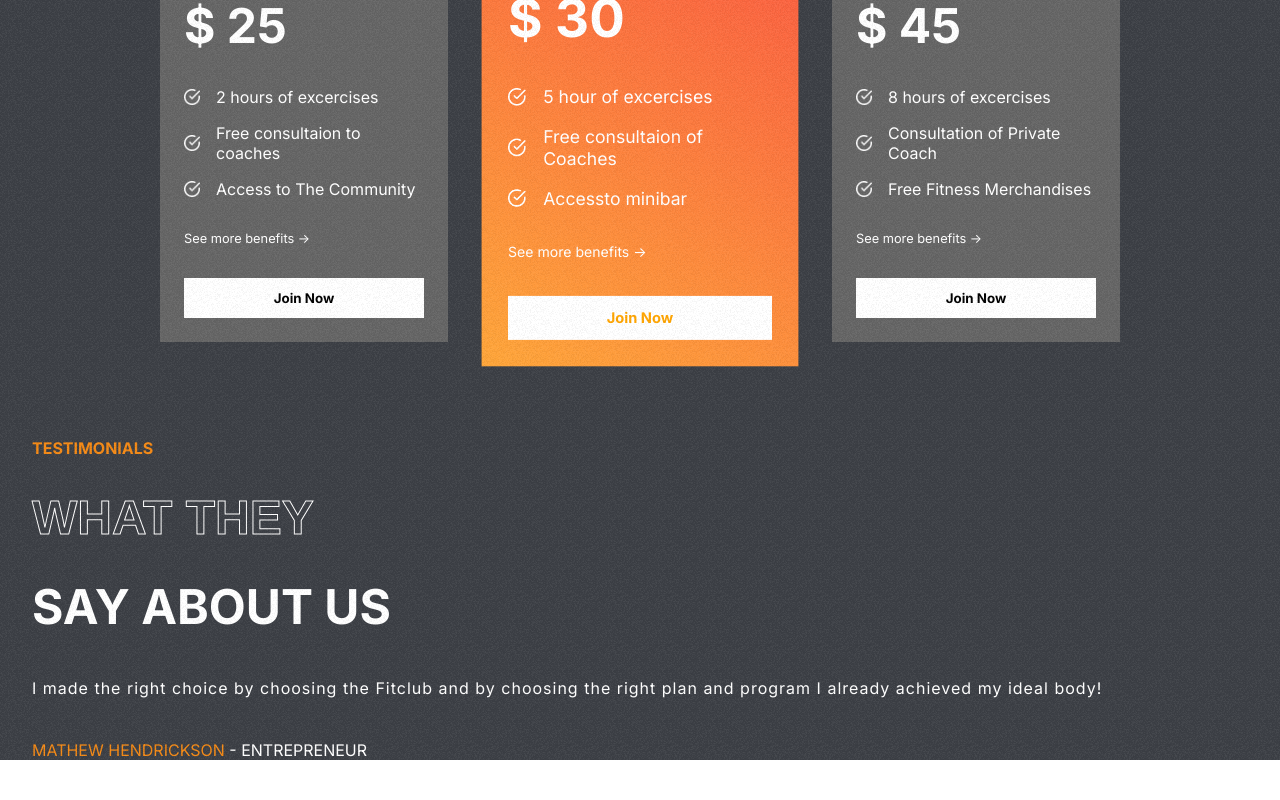
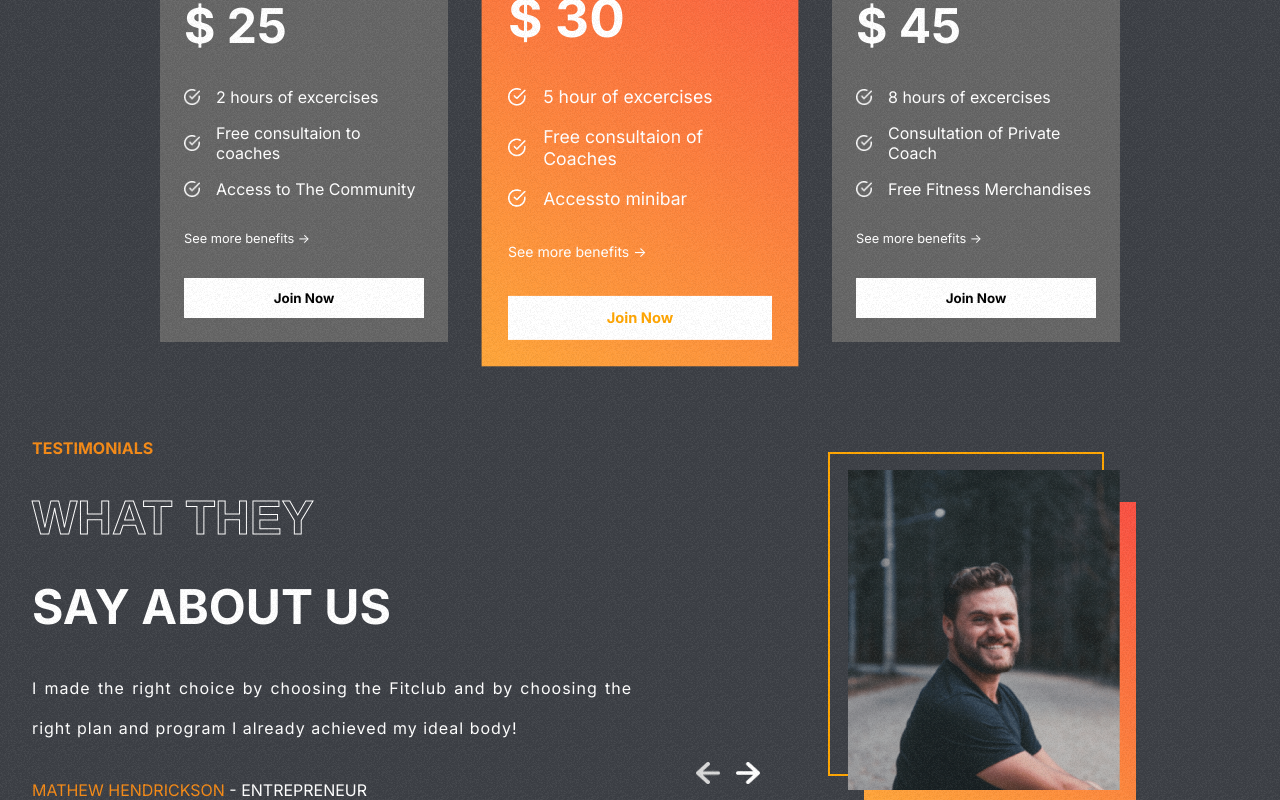
Before and after one commit to JarekCh/gym_website, a React (Create React App) app: page / in a window 1280 px wide. Shown: the part 2090-2890 px from the top of the page. Before the commit the page ends 2850 px from the top, so only its background shows below. Built offline with nearby package versions, Linux system fonts and the light colour scheme; the HTML template or start-up script is replaced by a standard one.

Commit message:
add leftArrow.png in assets edit Testimonials component and css, add right site with logic

```diff
--- a/src/components/Testimonials/Testimonials.css
+++ b/src/components/Testimonials/Testimonials.css
@@ -30,3 +30,49 @@
   letter-spacing: 1px;
   line-height: 40px;
 }
+
+.testimonials__right {
+  flex: 1 1;
+  position: relative;
+}
+
+.testimonials__right > img {
+  position: absolute;
+  width: 17rem;
+  height: 20rem;
+  object-fit: cover;
+  right: 8rem;
+  top: 2rem;
+}
+
+.testimonials__right > :nth-child(1) {
+  position: absolute;
+  width: 17rem;
+  height: 20rem;
+  border: 2px solid orange;
+  background-color: transparent;
+  right: 9rem;
+  top: 0.9rem;
+}
+
+.testimonials__right > :nth-child(2) {
+  position: absolute;
+  width: 17rem;
+  height: 19rem;
+  right: 7rem;
+  top: 4rem;
+  background: var(--planCard);
+}
+
+.testimonials__arrows {
+  display: flex;
+  gap: 1rem;
+  position: absolute;
+  bottom: 1rem;
+  left: 3rem;
+}
+
+.testimonials__arrows > img {
+  width: 1.5rem;
+  cursor: pointer;
+}
--- a/src/components/Testimonials/Testimonials.jsx
+++ b/src/components/Testimonials/Testimonials.jsx
@@ -1,6 +1,8 @@
 import React, { useState } from 'react';
 import './Testimonials.css';
 import { testimonialsData } from '../../data/testimonialsData';
+import leftArrow from '../../assets/leftArrow.png';
+import rightArrow from '../../assets/rightArrow.png';
 
 const Testimonials = () => {
   const [selected, setSelected] = useState(0);
@@ -20,7 +22,32 @@ const Testimonials = () => {
           {` - ${testimonialsData[selected].status}`}
         </span>
       </div>
-      <div className='testimonials__right'></div>
+      <div className='testimonials__right'>
+        <div></div>
+        <div></div>
+        <img src={testimonialsData[selected].image} alt='' />
+
+        <div className='testimonials__arrows'>
+          <img
+            onClick={() => {
+              selected === 0
+                ? setSelected(tLenght - 1)
+                : setSelected((prev) => prev - 1);
+            }}
+            src={leftArrow}
+            alt=''
+          />
+          <img
+            onClick={() => {
+              selected === tLenght - 1
+                ? setSelected(0)
+                : setSelected((prev) => prev + 1);
+            }}
+            src={rightArrow}
+            alt=''
+          />
+        </div>
+      </div>
     </div>
   );
 };
```
Also changed, not shown: src/assets/leftArrow.png (added).
